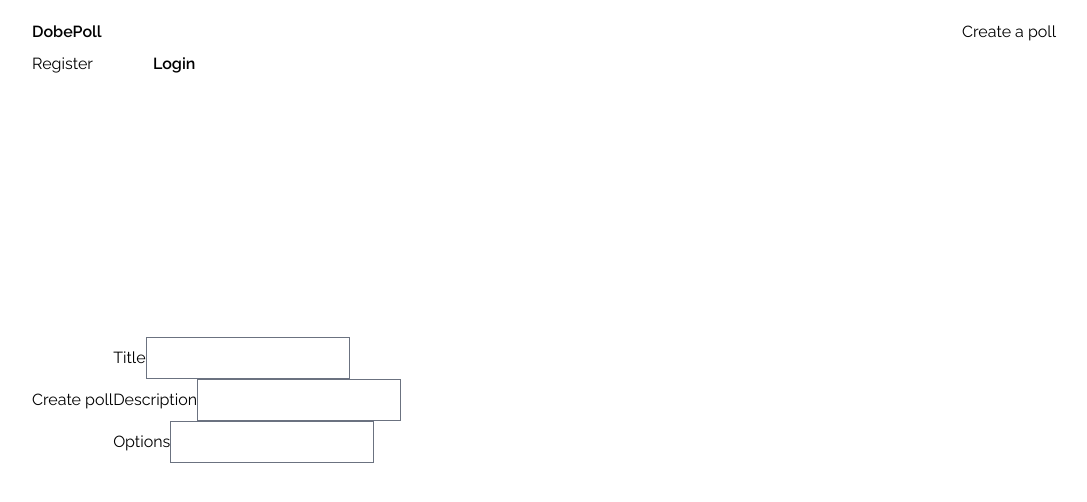
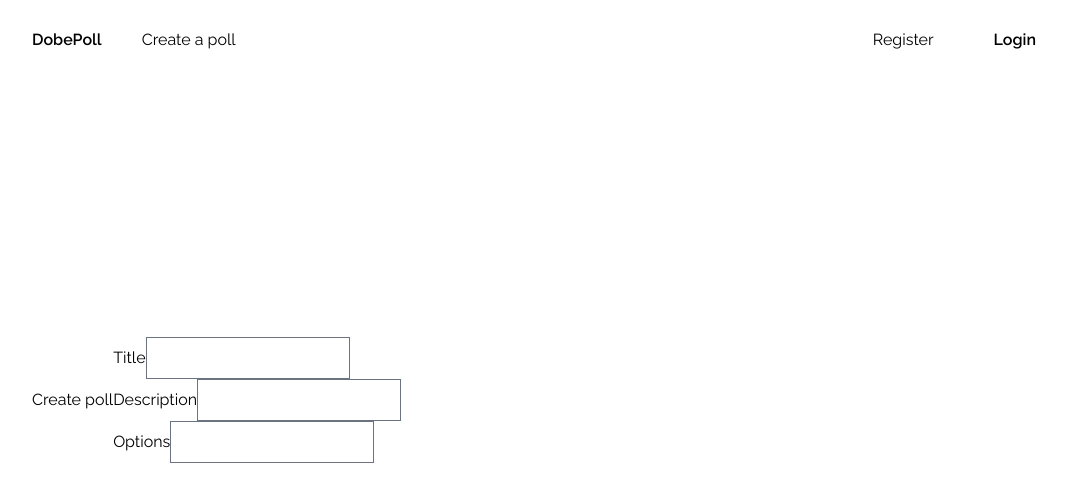
Before and after one commit to VVKDO98/dobepoll, a React (Vite) app in the folder packages/app/: page /create in a window 1280 px wide. Shown: the top 502 px of the page, without its empty margins (96-1183 px from the left). Built offline with nearby package versions, Linux system fonts and the light colour scheme.

Commit message:
Fixing nav

```diff
--- a/packages/app/src/components/Navbar.jsx
+++ b/packages/app/src/components/Navbar.jsx
@@ -4,7 +4,7 @@
 const Navbar = () => {
   return (
     <nav className='fixed top-5 w-full mx-auto'>
-      <div className='w-4/5 mx-auto'>
+      <div className='w-4/5 mx-auto flex justify-between'>
         <div className='w-full flex justify-between items-center gap-2 sm:w-auto sm:gap-10'>
           <Link to='/' className='font-semibold'>DobePoll</Link>
           <Link to='/create' className='dark:hover:text-sky-500'>Create a poll</Link>
```
